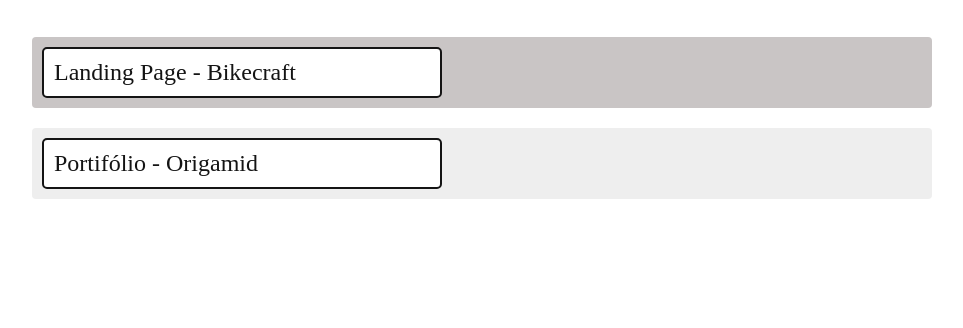
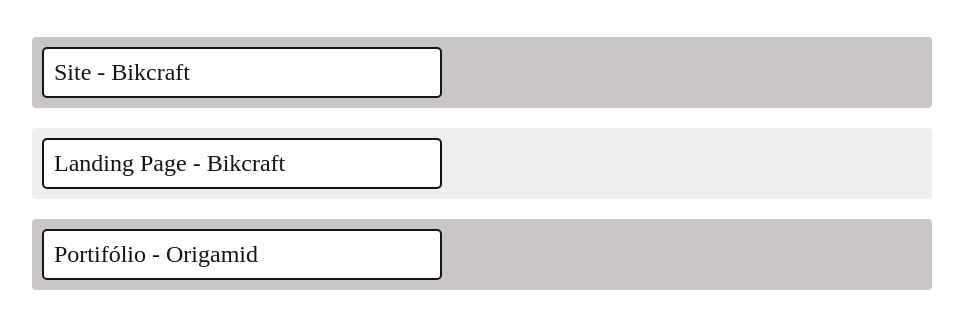
Before and after one commit to giovanigchaves/giovanigchaves.github.io, a plain HTML site: page index.html in a window 1280 px wide. Shown: the part 114-442 px from the top of the page, without its empty margins (158-1121 px from the left). Drawn offline with Linux system fonts and the light colour scheme; a web font is replaced by a local one.

Commit message:
Adicionado site Bikcraft

```diff
--- a/index.html
+++ b/index.html
@@ -13,21 +13,10 @@
 
   <h1 class="titulo">Lista de Projetos</h1>
   <ul class="projetos">
-    <li><a href="https://giovanigchaves.github.io/Landing-Page-Bikecraft/">Landing Page - Bikecraft</a></li>
+    <li><a href="https://giovanigchaves.github.io/bikcraft/">Site - Bikcraft</a></li>
+    <li><a href="https://giovanigchaves.github.io/Landing-Page-Bikecraft/">Landing Page - Bikcraft</a></li>
     <li><a href="https://giovanigchaves.github.io/Portifolio-Origamid/">Portifólio - Origamid</a></li>
-
   </ul>
-
-
-
-
-
-
-
-
-
-
-
 
 </body>
 
```
Also changed, not shown: voltar.svg (added).
